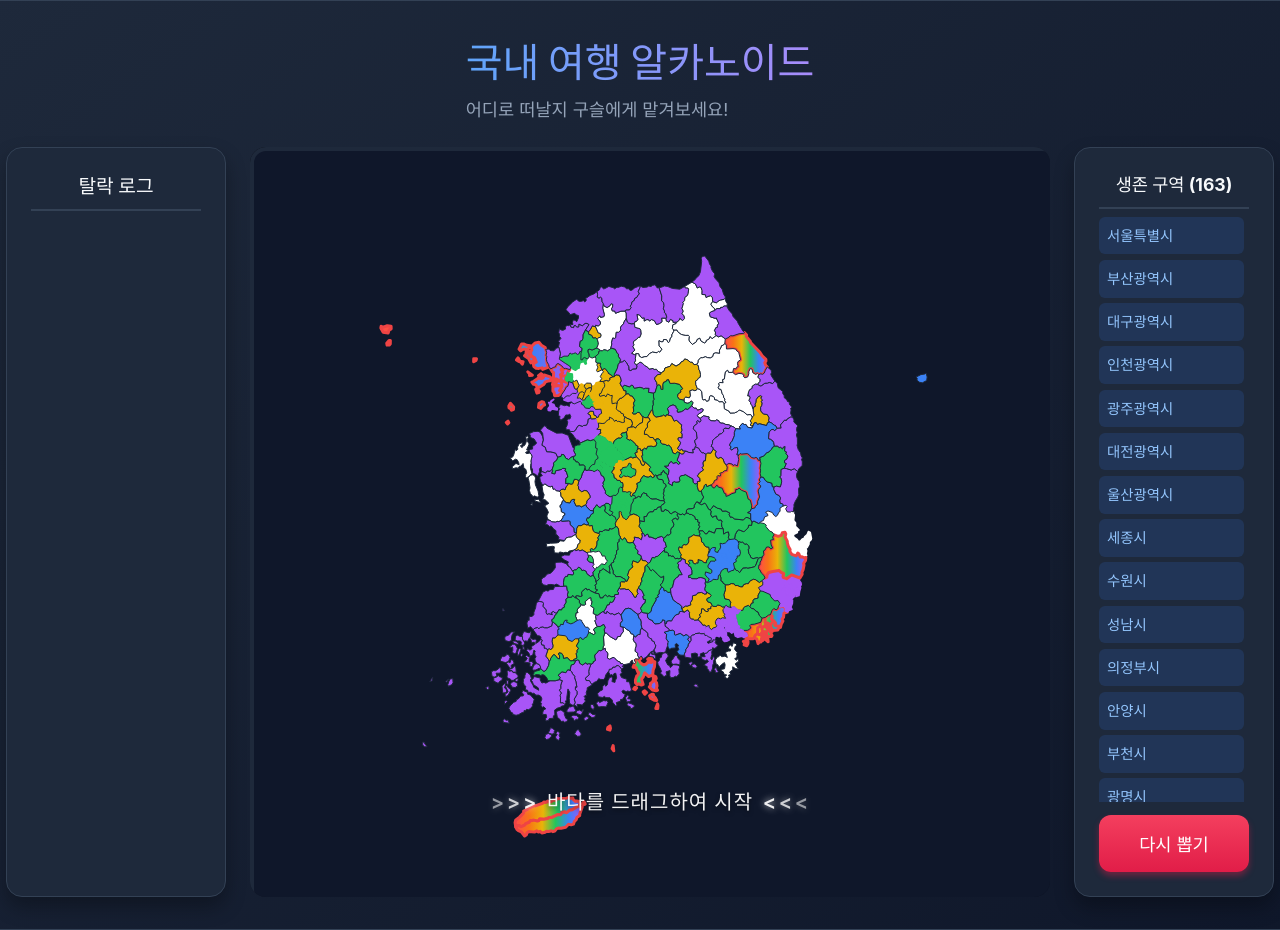
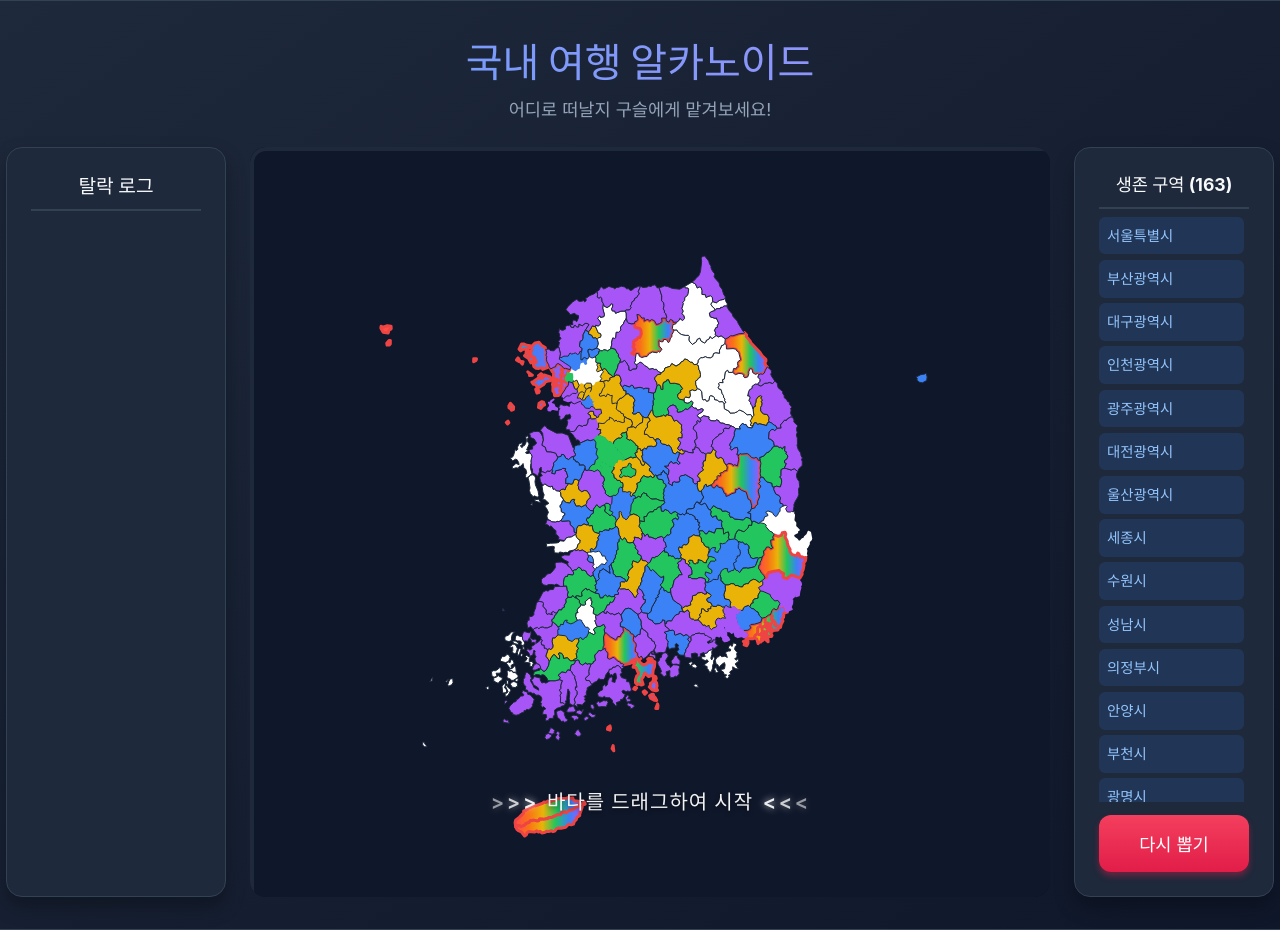
Before and after one commit to Uranium10/alkanoid, a React (Vite) app: page / in a window 1280 px wide. Shown: the top 930 px of the page. Built offline with nearby package versions, Linux system fonts and the light colour scheme.

Commit message:
Fix title and subtitle alignment

```diff
--- a/src/App.jsx
+++ b/src/App.jsx
@@ -54,7 +54,7 @@ const applyGlobalNerf = (hpMap) => {
   const nerfed = {};
   Object.keys(hpMap).forEach(id => {
     if (hpMap[id] >= 5)
-      nerfed[id] = Math.max(3, Math.round(hpMap[id] * 0.85));
+      nerfed[id] = Math.max(3, Math.round(hpMap[id] * 0.9));
     else
       nerfed[id] = hpMap[id];
   });
@@ -135,7 +135,7 @@ function App() {
         const distanceSquared = (distanceX * distanceX) + (distanceY * distanceY);
         if (distanceSquared < (radius * radius)) {
           // 도서지형(섬)이 많아 Bounding Box가 과도하게 큰 해안/도서 지역들은 Pixel-perfect 검증 수행
-          const islandRegions = ['서울특별시', '인천광역시', '신안군', '완도군', '남해군', '진도군', '제주시', '서귀포시', '부산광역시'];
+          const islandRegions = ['서울특별시', '인천광역시', '신안군', '완도군', '진도군', '제주시', '서귀포시', '부산광역시'];
           if (islandRegions.some(name => box.name.includes(name))) {
             if (boardRef.current) {
               const rect = boardRef.current.getBoundingClientRect();
--- a/src/index.css
+++ b/src/index.css
@@ -58,6 +58,11 @@ body {
   font-size: 1.1rem;
   margin-bottom: 1.5rem;
   margin-top: 0;
+}
+
+.game-header {
+  text-align: center;
+  width: 100%;
 }
 
 .game-layout {
```
